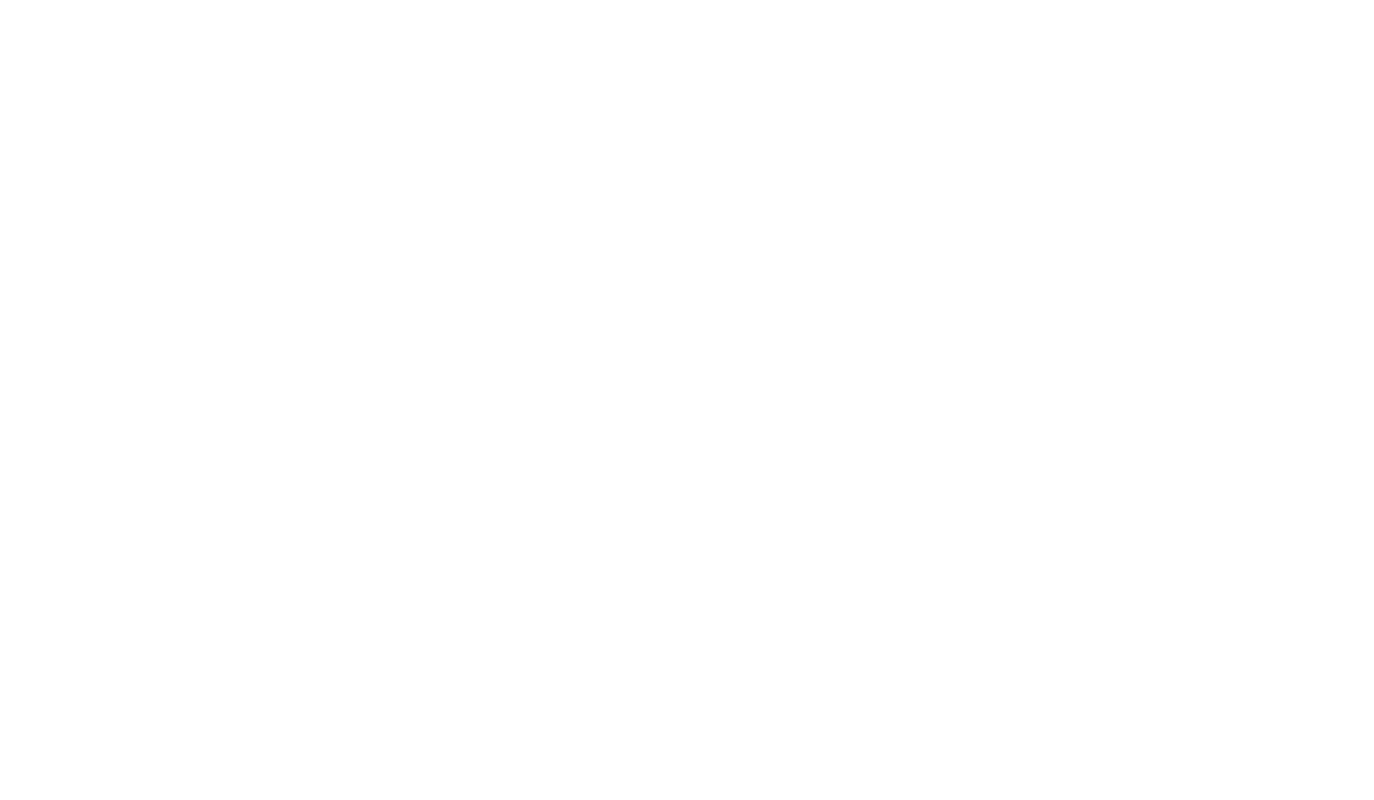
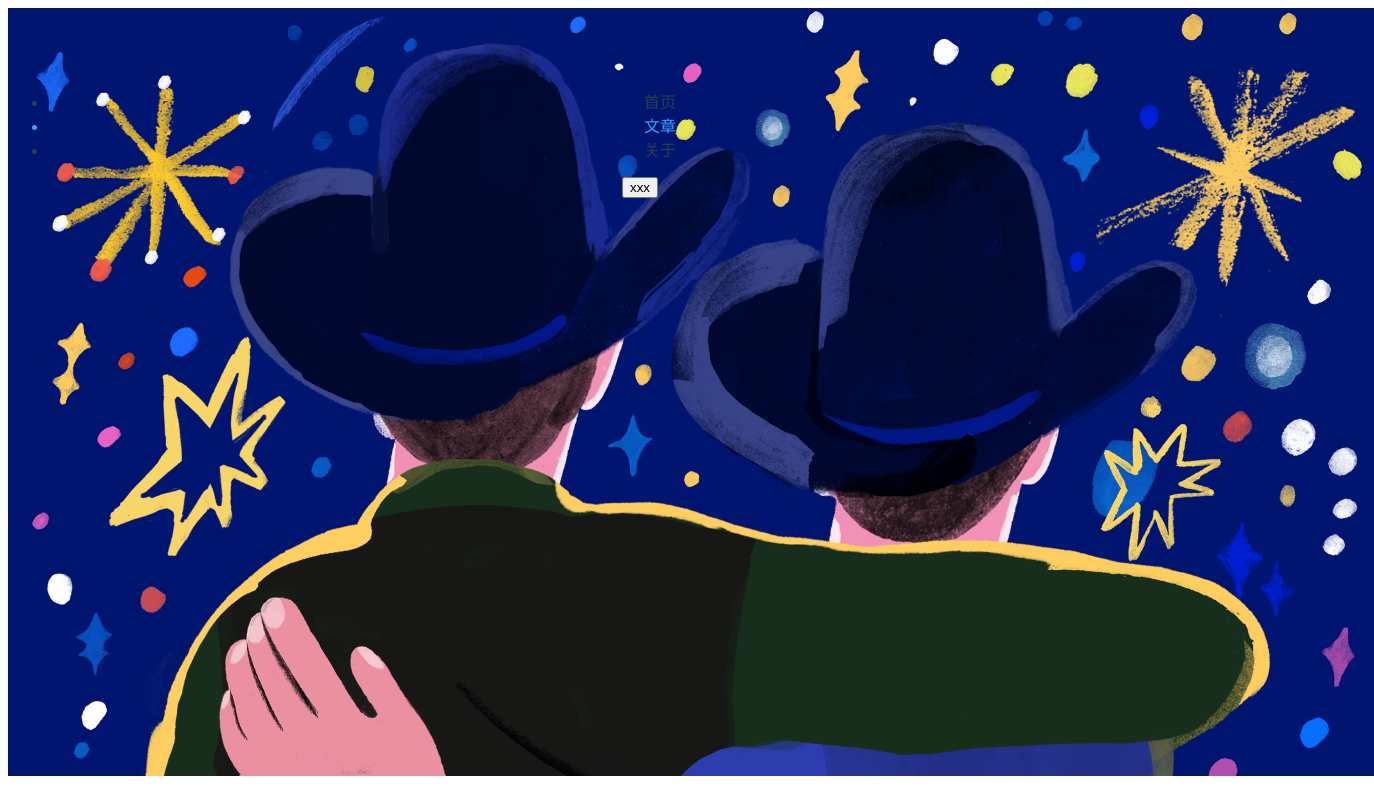
Before and after one commit to Bodyfunk/lin-and-qi_web, a Vue app: page /articles in a window 1280 px wide. Before the commit this address had no page. Shown: the whole page, 1374 px wide, since content can reach past the window. Built offline with nearby package versions, Linux system fonts and the light colour scheme.

Commit message:
M:写好路由

```diff
--- a/package.json
+++ b/package.json
@@ -12,6 +12,7 @@
     "highlight.js": "^10.7.2",
     "marked": "^2.0.3",
     "pinia": "^2.0.14",
+    "sass": "^1.53.0",
     "vue": "^3.0.5",
     "vue-router": "^4.0.6"
   },
--- a/src/App.vue
+++ b/src/App.vue
@@ -1,14 +1,23 @@
 <template>
-  <router-view></router-view>
+<div class="container">
+  <el-container>
+    <el-header>
+      <Nav></Nav>
+    </el-header>
+    <el-main>
+      <router-view></router-view>
+    </el-main>
+  </el-container>
+</div>
 </template>
 
 <script lang="ts">
-import HelloWorld from './components/HelloWorld.vue'
+import Nav from './components/Nav.vue'
 
 export default {
   name: 'App',
   components: {
-    HelloWorld
+    Nav
   }
 }
 </script>
--- /dev/null
+++ b/src/components/Nav.vue
@@ -0,0 +1,90 @@
+<template>
+    <div class="nav">
+        <div class="nav-content">
+            <el-row :gutter="20">
+                <el-col :span="3">
+                    <router-link to="/">
+                        <el-image class="logo" :src="logoImage" alt="lin-and-qi">
+                        </el-image>
+                    </router-link>
+                </el-col>
+                <el-col :span="21">
+                    <el-menu
+                    :router="true"
+                    :default-active="state.activeIndex"
+                    active-text-color="#409eff"
+                    class="el-menu-demo"
+                    mode="horizontal"
+                    @select="handleSelect">
+
+                    <el-menu-item v-for="item in state.list" :key="item.index" :index="item.index" :route="item.path">{{item.name}}</el-menu-item>
+                    </el-menu>
+                </el-col>
+            </el-row>
+        </div>
+    </div>
+</template>
+
+<script setup lang="ts">
+import logoImage from '@/assets/image/bro.png'
+import { ref, reactive } from '@vue/reactivity'
+import { watch } from '@vue/runtime-core';
+import { useRoute, useRouter } from 'vue-router';
+import { NavListItem } from './NavType'
+
+const router = useRouter()
+const state = reactive({
+      visible: false,
+      handleFlag: "",
+      title: "首页",
+      list: [
+        {
+          index: "1",
+          path: "/",
+          name: "首页",
+        },
+        {
+          index: "2",
+          path: "/articles",
+          name: "文章",
+        },
+        {
+          index: "3",
+          path: "/about",
+          name: "关于",
+        },
+      ] as Array<NavListItem>,
+      activeIndex: "0",
+      enterSlideUp: false,
+      leaveSlideDown: false,
+      isShow: false,
+    });
+const handleSelect = (key: string, keyPath: string[]) =>{
+    state.activeIndex = key;
+}
+
+const routeChange = (val: any, oldVal: any) => {
+      for (let i = 0; i < state.list.length; i++) {
+        const l: NavListItem = state.list[i];
+        if (l.path === val.path) {
+          state.activeIndex = i + 1 + "";
+          state.title = l.name;
+          break;
+        }
+      }
+    };
+
+// 监视当前的路由
+watch(router.currentRoute, (val, oldVal)=>{
+    routeChange(val, oldVal);
+})
+</script>
+
+<style lang="less" scoped>
+.logo{
+    min-width: 100px;
+    max-height: 65px;
+    border-radius: 50%;
+}
+
+</style>
--- /dev/null
+++ b/src/components/NavType.ts
@@ -0,0 +1,6 @@
+// 导航 nav
+export interface NavListItem {
+    index: string;
+    path: string;
+    name: string;
+}
--- a/src/index.css
+++ b/src/index.css
@@ -4,5 +4,5 @@
   -moz-osx-font-smoothing: grayscale;
   text-align: center;
   color: #2c3e50;
-  margin-top: 60px;
+  min-width: 680px;
 }
--- a/src/router/index.ts
+++ b/src/router/index.ts
@@ -9,9 +9,14 @@ const routes: Array<RouteRecordRaw> = [
         component: Home,
     },
     {
-        path: "/helloWorld",
-        name: "HelloWorld",
-        component: HelloWorld,
+        path: "/articles",
+        name: "Articles",
+        component: () => import("../views/Articles/index.vue"),
+    },
+    {
+        path: "/about",
+        name: "About",
+        component: () => import("../views/About/index.vue"),
     },
 ];
 
--- /dev/null
+++ b/src/views/About/index.vue
@@ -0,0 +1,13 @@
+<template>
+    <div>
+        <el-button>sdsadwqds</el-button>
+    </div>
+</template>
+
+<script setup>
+
+</script>
+
+<style lang="scss" scoped>
+
+</style>
--- /dev/null
+++ b/src/views/Articles/index.vue
@@ -0,0 +1,13 @@
+<template>
+    <div>
+        <el-button>xxx</el-button>
+    </div>
+</template>
+
+<script setup>
+
+</script>
+
+<style lang="scss" scoped>
+
+</style>
```
Also changed, not shown: src/main.ts (+9 -1 lines), tsconfig.json (+11 -2 lines), 1 other file (tests, documents, lock files or other folders).
